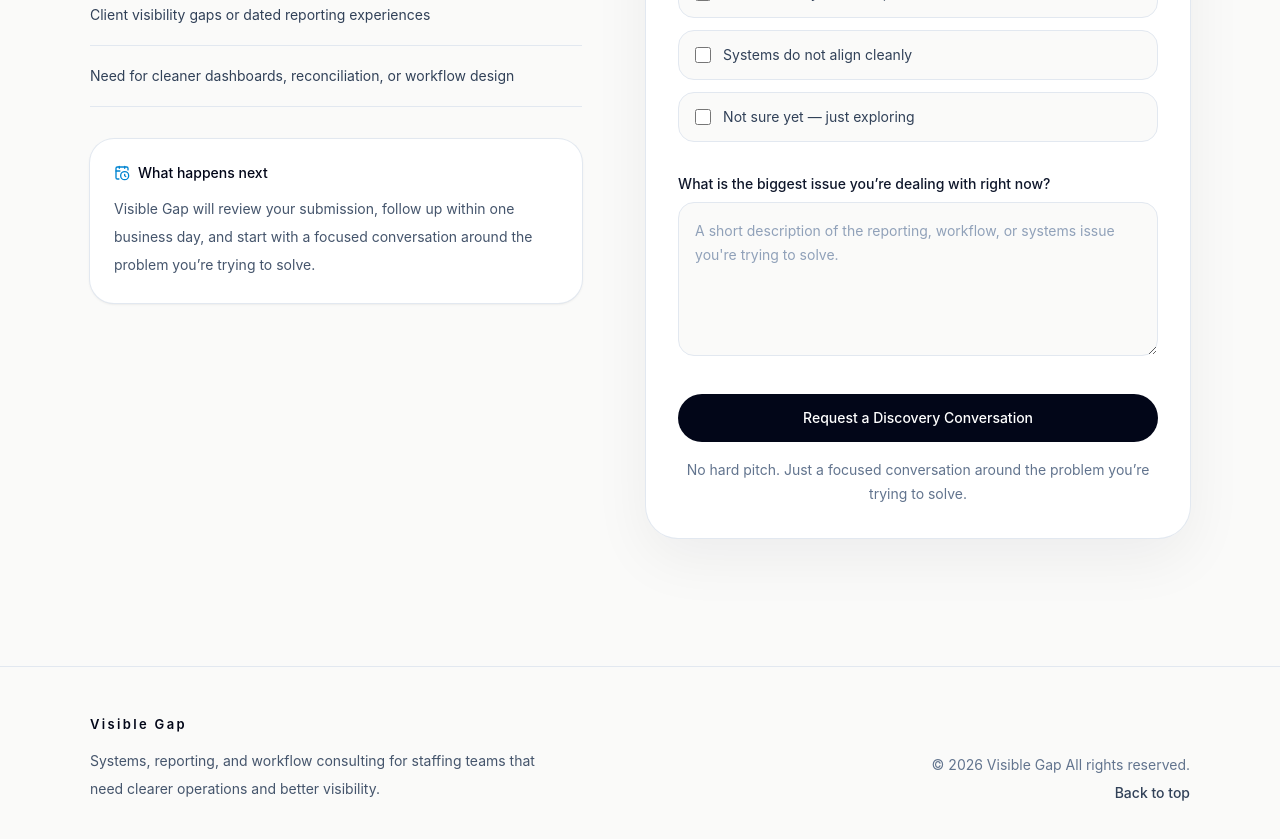
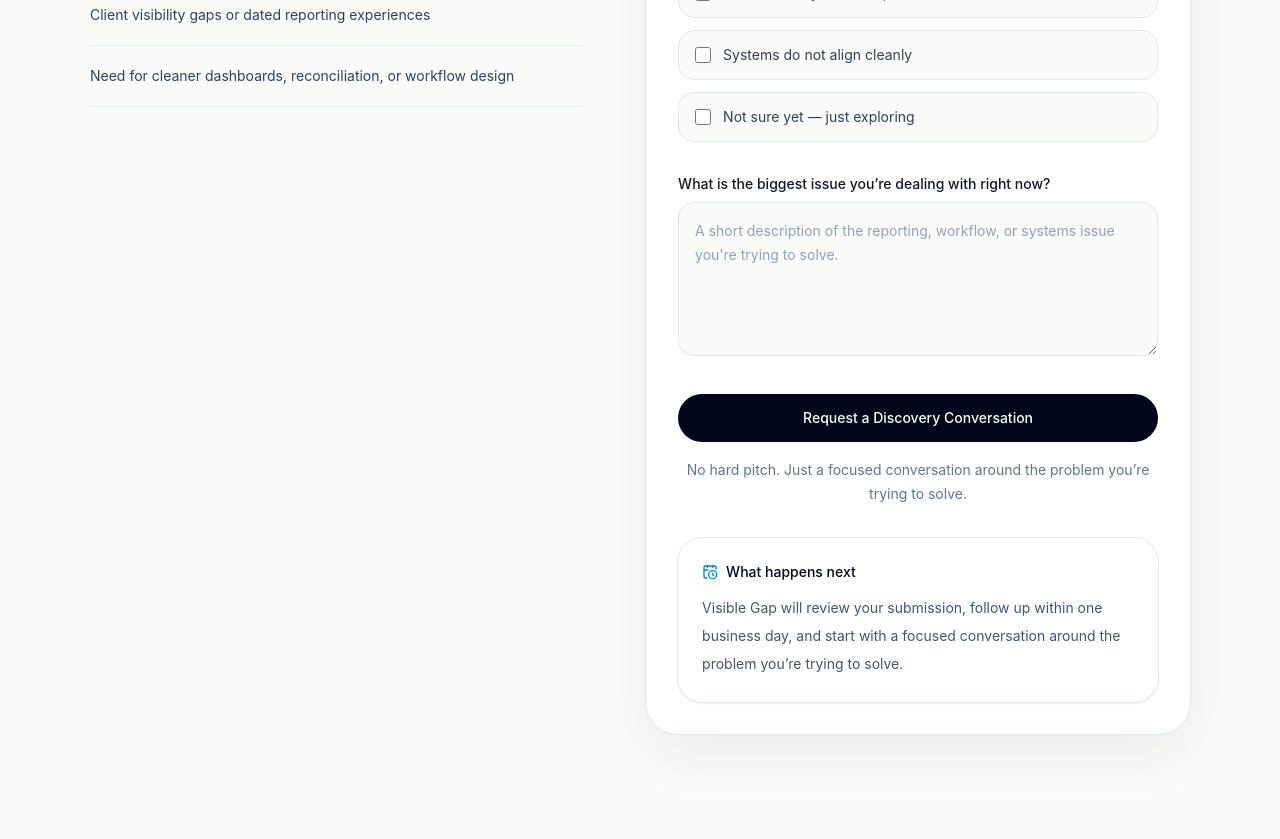
Before and after one commit to johnson7m/consulting-landing-page, a React (Vite) app: page / in a window 1280 px wide. Shown: the part 7720-8559 px from the top of the page. Built offline with nearby package versions, Linux system fonts and the light colour scheme.

Commit message:
fix mobile ordering in contact section

```diff
--- a/src/sections/Contact.jsx
+++ b/src/sections/Contact.jsx
@@ -47,25 +47,14 @@ function Contact() {
                   ))}
                 </div>
               </div>
-
-              <div className="rounded-[24px] bg-white p-6 shadow-sm ring-1 ring-slate-200">
-                <div className="flex items-center gap-2 text-sky-600">
-                  <CalendarClock className="h-4 w-4" />
-                  <p className="text-sm font-medium text-slate-950">
-                    What happens next
-                  </p>
-                </div>
-              <p className="mt-3 text-sm leading-7 text-slate-600">
-                Visible Gap will review your submission, follow up within one
-                business day, and start with a focused conversation around the
-                problem you’re trying to solve.
-              </p>
-              </div>
             </div>
           </MotionReveal>
 
           <MotionReveal delay={0.08}>
             <div className="rounded-[32px] bg-white p-6 shadow-[0_20px_60px_rgba(15,23,42,0.06)] ring-1 ring-slate-200 md:p-8">
+              <div className="flex flex-col gap-8">
+                {/* Form stays first on all viewports */}
+                <div className="order-1">
                   <div className="border-b border-slate-200 pb-5">
                     <p className="text-[11px] font-semibold uppercase tracking-[0.24em] text-slate-500">
                       Discovery intake
@@ -185,6 +174,23 @@ function Contact() {
                     </div>
                   </form>
                 </div>
+
+                {/* On mobile this stays after the form */}
+                <div className="order-2 rounded-[24px] bg-white p-6 shadow-sm ring-1 ring-slate-200">
+                  <div className="flex items-center gap-2 text-sky-600">
+                    <CalendarClock className="h-4 w-4" />
+                    <p className="text-sm font-medium text-slate-950">
+                      What happens next
+                    </p>
+                  </div>
+                  <p className="mt-3 text-sm leading-7 text-slate-600">
+                    Visible Gap will review your submission, follow up within one
+                    business day, and start with a focused conversation around the
+                    problem you’re trying to solve.
+                  </p>
+                </div>
+              </div>
+            </div>
           </MotionReveal>
         </div>
       </div>
```
Lines whose indentation alone changed are shown as unchanged.
